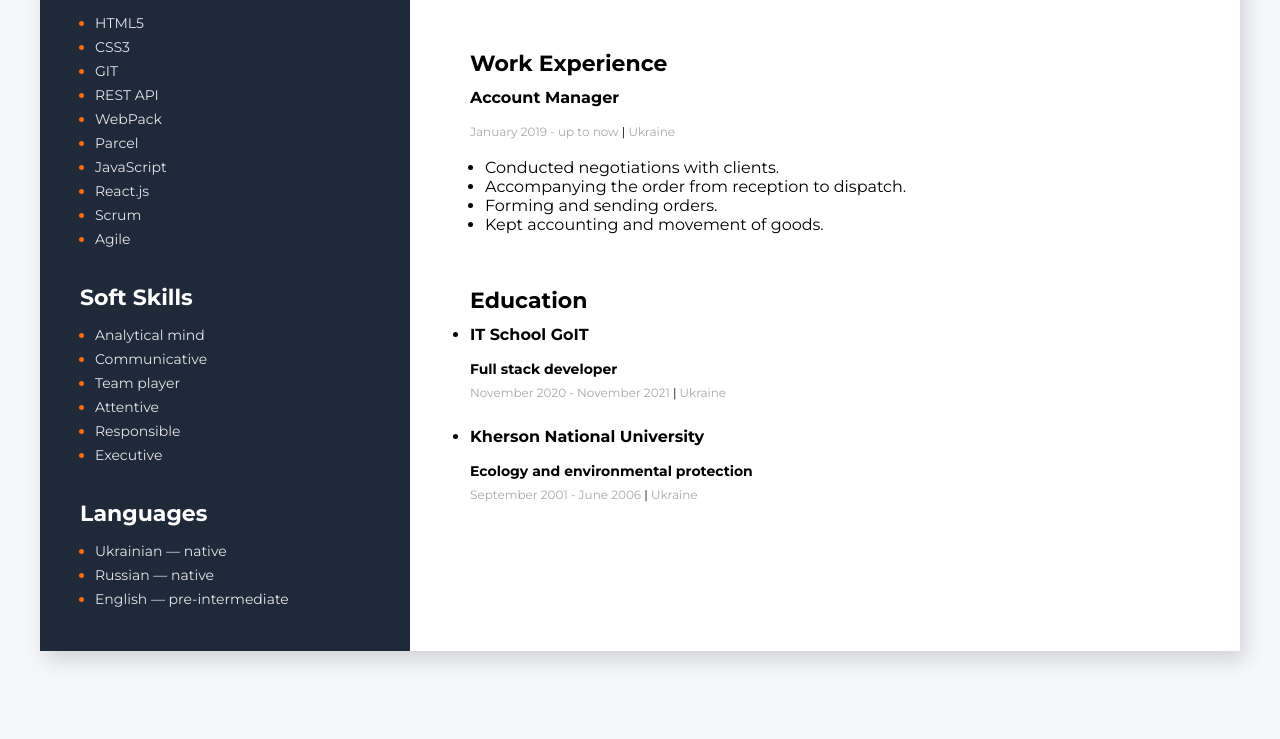
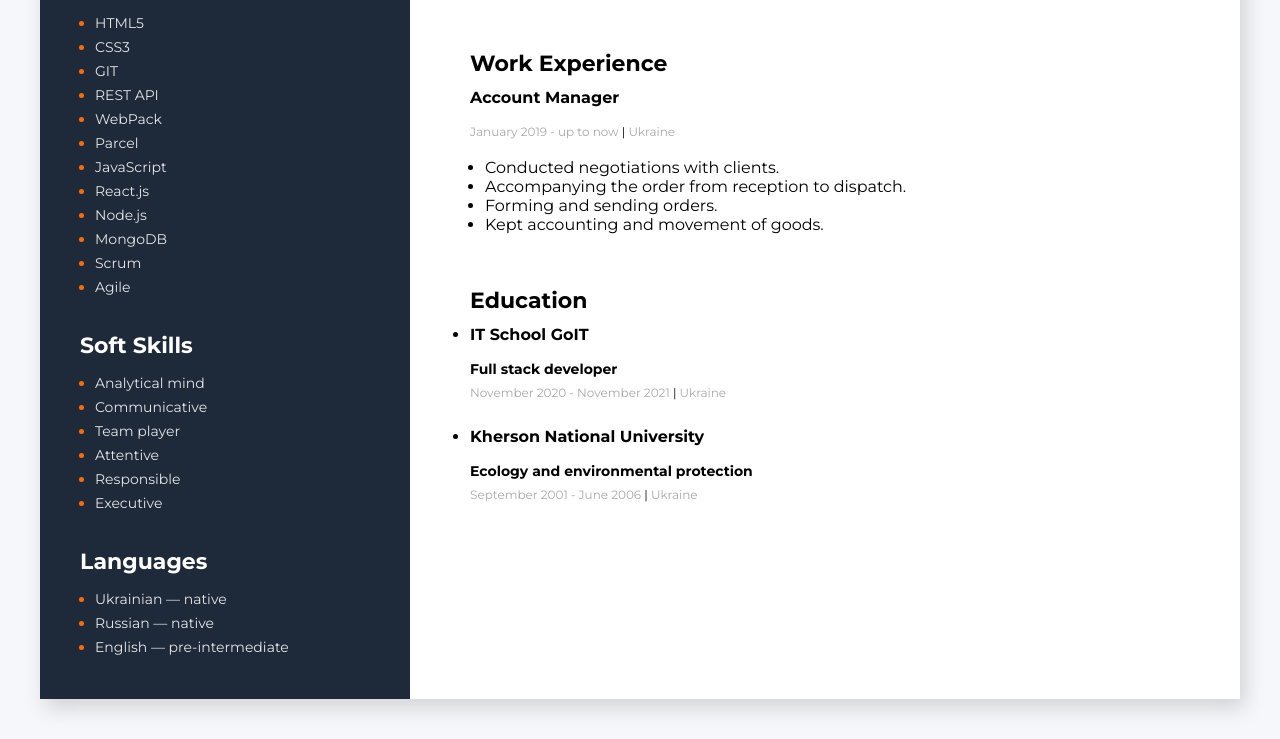
Before and after one commit to andreilysen/my-resume, a plain HTML site: page index.html in a window 1280 px wide. Shown: the part 793-1532 px from the top of the page. Before the commit the page ends 1484 px from the top, so only its background shows below. Drawn offline with Linux system fonts and the light colour scheme.

Commit message:
add skills

```diff
--- a/index.html
+++ b/index.html
@@ -28,7 +28,7 @@
             </p>
           </div>
           <div>
-            <a class="contacts-link" href="tel:380951138598"
+            <a class="contacts-link" href="tel:380683474825"
               ><svg weight="10" height="16" class="icon">
                 <use href="./img/icons.svg#icon-tell"></use>
               </svg>
@@ -91,6 +91,12 @@
             </li>
             <li class="skills-item">
               <p class="skills-text">React.js</p>
+            </li>
+            <li class="skills-item">
+              <p class="skills-text">Node.js</p>
+            </li>
+            <li class="skills-item">
+              <p class="skills-text">MongoDB</p>
             </li>
             <li class="skills-item">
               <p class="skills-text">Scrum</p>
```
